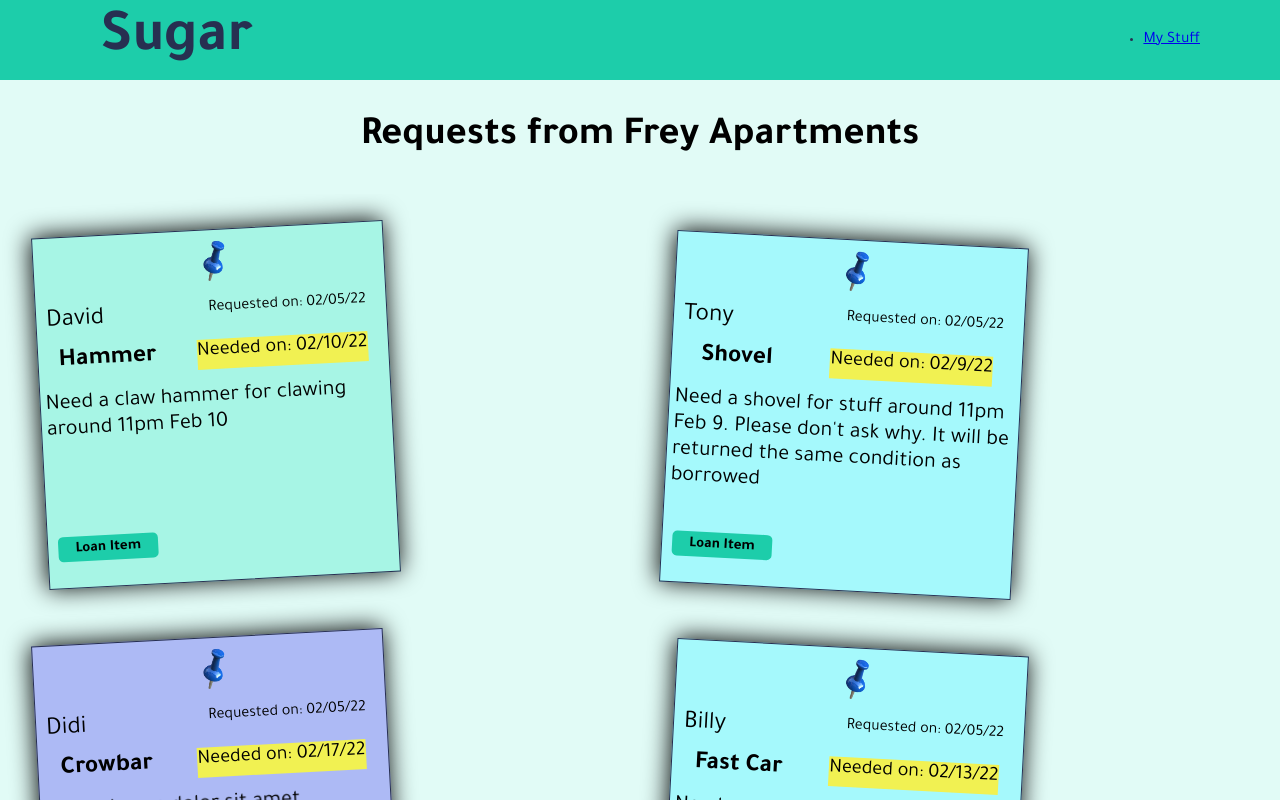
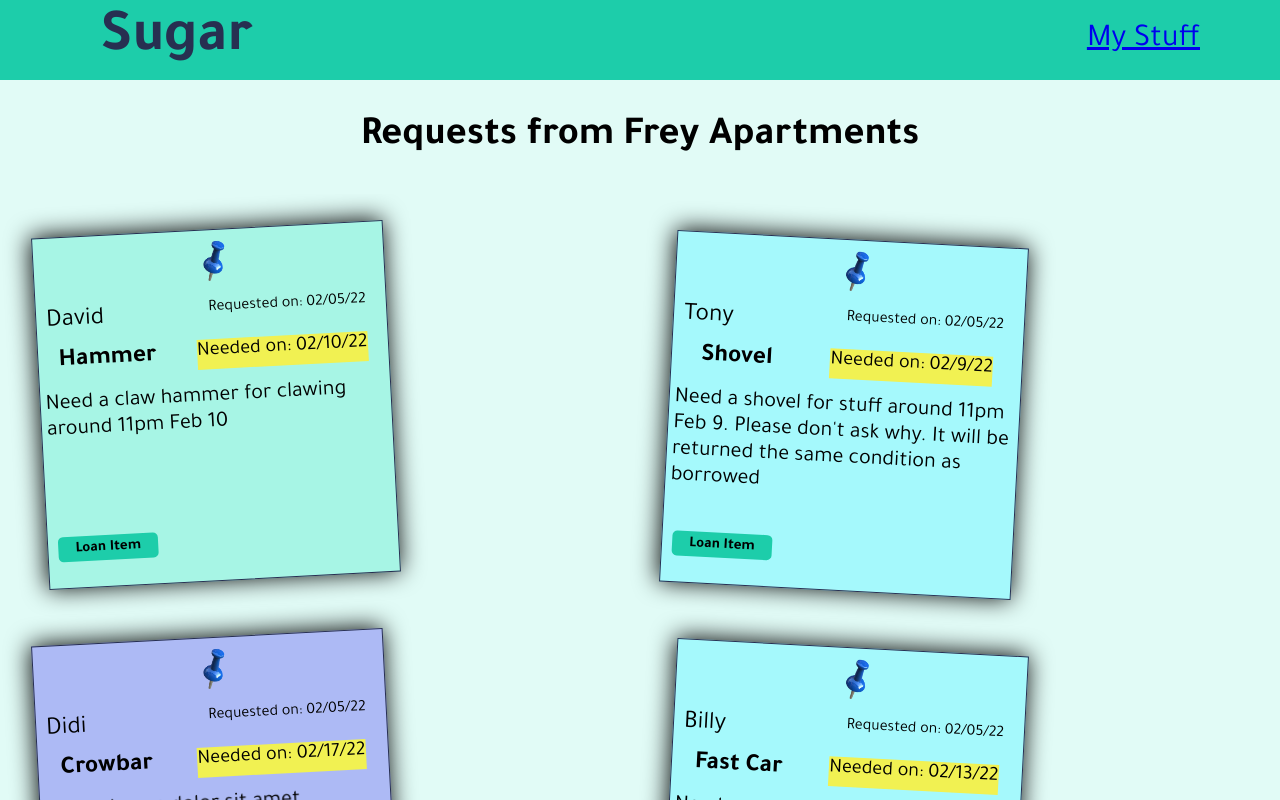
Before and after one commit to 2108-Sugar/Sugar_FE, a React (Create React App) app: page / in a window 1280 px wide. Shown: the top 800 px of the page. Built offline with nearby package versions, Linux system fonts and the light colour scheme; a web font is replaced by a local one.

Commit message:
Correct nav name

```diff
--- a/src/Components/App/App.js
+++ b/src/Components/App/App.js
@@ -15,7 +15,7 @@ class App extends Component {
     super();
     this.state = {
       requests: [],
-      communityPage: true,
+      communityPage: false,
     };
   }
 
--- a/src/Components/Header/Header.css
+++ b/src/Components/Header/Header.css
@@ -17,4 +17,8 @@ h1 {
 
 .nav-button {
   margin-right: 5rem;
+  list-style: none;
+  color: #272F51;
+  text-decoration: none;
+  font-size: 2rem;
 }
--- a/src/Components/Header/Header.js
+++ b/src/Components/Header/Header.js
@@ -1,22 +1,22 @@
 import React from 'react';
 import './Header.css';
-import { Link } from 'react-router-dom';
+import { Link, useNavigate } from 'react-router-dom';
 
 const Header = ({ communityPage, togglePage }) => {
-
+  let navigate = useNavigate();
   return (
     <div className='header-container'>
-      <h1>Sugar</h1>
+      <h1 onClick={() => navigate('/')}>Sugar</h1>
       <ul className='nav-container'>
       {communityPage ? <li className='nav-button'>
           <Link to='/'>
-            <span onClick={togglePage}>My Stuff</span>
+            <span onClick={togglePage}>Community Page</span>
           </Link>
         </li>
         :
         <li className='nav-button'>
           <Link to='/my-stuff'>
-            <span onClick={togglePage}>Community Page</span>
+            <span onClick={togglePage}>My Stuff</span>
           </Link>
         </li>}
       </ul>
```
